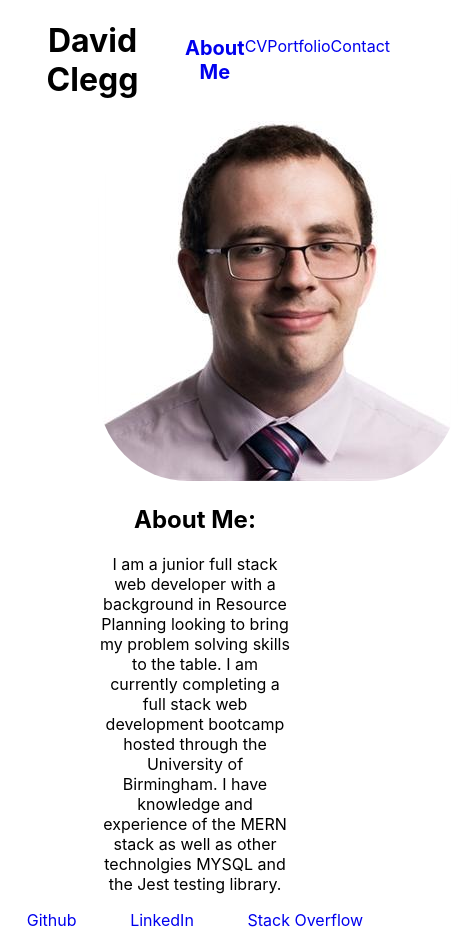
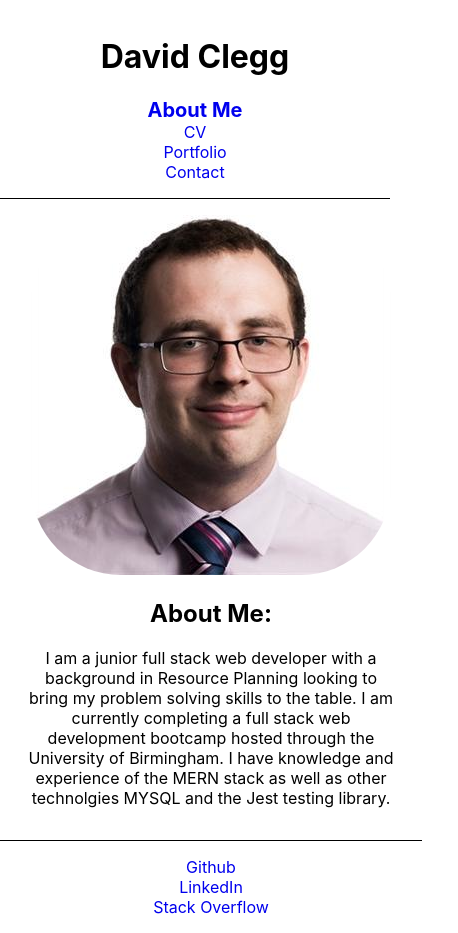
Before and after one commit to Cleggatron/React-Portfolio, a React (Create React App) app: page / in a window 390 px wide. Shown: the whole page, 458 px wide, since content can reach past the window. Built offline with nearby package versions, Linux system fonts and the light colour scheme.

Commit message:
added stylings

```diff
--- a/src/App.css
+++ b/src/App.css
@@ -25,6 +25,10 @@ a{
   flex-direction:row;
 }
 
+.flex-wrap{
+  flex-wrap: wrap;
+}
+
 .justifyCenter{
   justify-content: center;
 }
@@ -45,8 +49,16 @@ a{
   width: 100%;
 }
 
+.max-width100{
+  max-width: 100%;
+}
+
 .width50{
   width: 50%;
+}
+
+.width45{
+  width: 45%;
 }
 
 .activePage{
@@ -57,3 +69,27 @@ a{
 .borderRad25{
   border-radius: 25%;
 }
+
+.padding1REM{
+  padding: 1rem;
+}
+
+.borderBottom{
+  border-bottom: 1px solid;
+}
+
+/* Media Queries for responsive design */
+
+@media screen and (max-width: 700px) {
+
+  .width45, .width50{
+    width: 95%;
+  }
+
+  .flex-horizontal{
+    flex-direction: column;
+    align-items: center;
+
+  }
+
+}
--- a/src/components/footer.js
+++ b/src/components/footer.js
@@ -2,7 +2,7 @@ import React from "react";
 
 function Footer(){
     return (
-        <div className="width100 flex-horizontal alignCenter spaceAround">
+        <div className="width100 flex-horizontal alignCenter spaceAround padding1REM">
             <a href="https://github.com/Cleggatron">Github</a>
             <a href="https://www.linkedin.com/in/david-clegg-86b239a6/">LinkedIn</a>
             <a href="https://stackexchange.com/users/21019404/cleggatron">Stack Overflow</a>
--- a/src/components/header.js
+++ b/src/components/header.js
@@ -2,7 +2,7 @@ import React from "react";
 import Nav from "./headerComponents/Nav"
 function Header({currentPage, setCurrentPage}){
     return (
-        <div className="flex-horizontal spaceAround">
+        <div className="flex-horizontal spaceAround padding1REM borderBottom">
             <div className="width100">
                 <h1>
                     David Clegg
--- a/src/components/projectComponents/AboutMe.js
+++ b/src/components/projectComponents/AboutMe.js
@@ -3,7 +3,7 @@ import Me from "../../assets/me.jpg"
 
 function AboutMe(){
     return (
-        <div className="width100 flex-vertical alignCenter justifyCenter">
+        <div className="width100 flex-vertical alignCenter justifyCenter padding1REM borderBottom">
             <div className="width50">
                 <img src={Me} alt="A picture of me" className="borderRad25"/>
             </div>
--- a/src/components/projectComponents/CV.js
+++ b/src/components/projectComponents/CV.js
@@ -2,7 +2,7 @@ import React from "react";
 
 function CV(){
     return(
-        <div>
+        <div className="padding1REM borderBottom">
             <h3>My CV is available <a href="https://docs.google.com/document/d/1hl8R90ub-EuJ8e8Myesh4Btm0MNxuAwhIYJBjvghg48/edit?usp=sharing">here</a></h3>
             <br/>
             <h3>Front End Proficiencies:</h3>
--- a/src/components/projectComponents/Contact.js
+++ b/src/components/projectComponents/Contact.js
@@ -54,7 +54,7 @@ function Contact(){
     }
 
     return(
-        <div>
+        <div className="padding1REM borderBottom">
             <h2> Contact Me:</h2>
             <form>
                 <label>Name:</label>
@@ -90,6 +90,8 @@ function Contact(){
                 type="text"
                 placeholder="Your message here"
                 name="message"
+                rows="10"
+                columns="20"
                 />
                 <br/>
                 <button type="button" onClick={handleFormSubmit}>Submit</button>
--- a/src/components/projectComponents/Portfolio.js
+++ b/src/components/projectComponents/Portfolio.js
@@ -9,52 +9,57 @@ import TeamProfileGenerator from "../../assets/TeamProfileGenerator.png"
 
 function Portfolio(){
     return(
-        <div>
-            <div>
+        <div className="padding1REM flex-horizontal flex-wrap spaceAround alignCenter">
+            <div className="width45 wrap borderBottom">
                 <h3>
                     Five Star Local
                 </h3>
-                <a href="https://vast-journey-10843.herokuapp.com/login" alt="Screenshot of the working page"><img src={FiveStarLocal}/></a>
+                <a className="max-width100" href="https://vast-journey-10843.herokuapp.com/login" ><img src={FiveStarLocal} className="max-width100" alt="Screenshot of the working page"/></a>
                 <p>Technologies Used: Node, Express, MySQL, Sequelize, Handlebars, Bootstrap</p>
                 <p><a href="https://github.com/Cleggatron/My-5-Star-Local">Github Repo</a></p>
             </div>
-            <div>
+
+            <div className="width45 wrap borderBottom">
                 <h3>
                     Clear Sky
                 </h3>
-                <a href="https://cleggatron.github.io/ClearSky/" alt="Screenshot of the working page"><img src={ClearSky}/></a>
+                <a className="max-width100" href="https://cleggatron.github.io/ClearSky/"><img src={ClearSky} className="max-width100" alt="Screenshot of the working page"/></a>
                 <p>Technologies Used: HTML, CSS, Javascript, Semantic UI</p>
                 <p><a href="https://github.com/Cleggatron/ClearSky">Github Repo</a></p>
             </div>
-            <div>
+
+            <div className="width45 wrap borderBottom">
                 <h3>
                     Employee Tracker
                 </h3>
-                <a href="https://github.com/Cleggatron/Employee-Tracker" alt="Screenshot of the working page"><img src={EmployeeTracker}/></a>
+                <a className="max-width100" href="https://github.com/Cleggatron/Employee-Tracker"><img src={EmployeeTracker} className="max-width100" alt="Screenshot of the working page"/></a>
                 <p>Technologies Used: Node, MYSQL, Inquirer.js</p>
                 <p><a href="https://github.com/Cleggatron/Employee-Tracker">Github Repo</a></p>
             </div>
-            <div>
+
+            <div className="width45 wrap borderBottom">
                 <h3>
                     Note Taker
                 </h3>
-                <a href="https://vast-everglades-18367.herokuapp.com/" alt="Screenshot of the working page"><img src={NoteTaker}/></a>
+                <a className="max-width100" href="https://vast-everglades-18367.herokuapp.com/"><img src={NoteTaker} className="max-width100" alt="Screenshot of the working page"/></a>
                 <p>Technologies Used: Node, Express, uuid.js</p>
                 <p><a href="https://github.com/Cleggatron/Note_Taker">Github Repo</a></p>
             </div>
-            <div>
+
+            <div className="width45 wrap borderBottom">
                 <h3>
                     Random Password Generator
                 </h3>
-                <a href="https://cleggatron.github.io/RandomPasswordGenerator/" alt="Screenshot of the working page"><img src={PasswordGenerator}/></a>
+                <a className="max-width100" href="https://cleggatron.github.io/RandomPasswordGenerator/"><img src={PasswordGenerator} className="max-width100" alt="Screenshot of the working page"/></a>
                 <p>Technologies Used: HTML, CSS, Javascript</p>
                 <p><a href="https://github.com/Cleggatron/RandomPasswordGenerator">Github Repo</a></p>
             </div>
-            <div>
+
+            <div className="width45 wrap borderBottom">
                 <h3>
                     Team Profile Generator
                 </h3>
-                <a href="https://github.com/Cleggatron/TeamProfileGenerator" alt="Screenshot of the working page"><img src={TeamProfileGenerator}/></a>
+                <a className="max-width100" href="https://github.com/Cleggatron/TeamProfileGenerator"><img src={TeamProfileGenerator} className="max-width100" alt="Screenshot of the working page"/></a>
                 <p>Technologies Used: Node, Inquirer.js, Jest.js</p>
                 <p><a href="https://github.com/Cleggatron/TeamProfileGenerator">Github Repo</a></p>
             </div>
```
